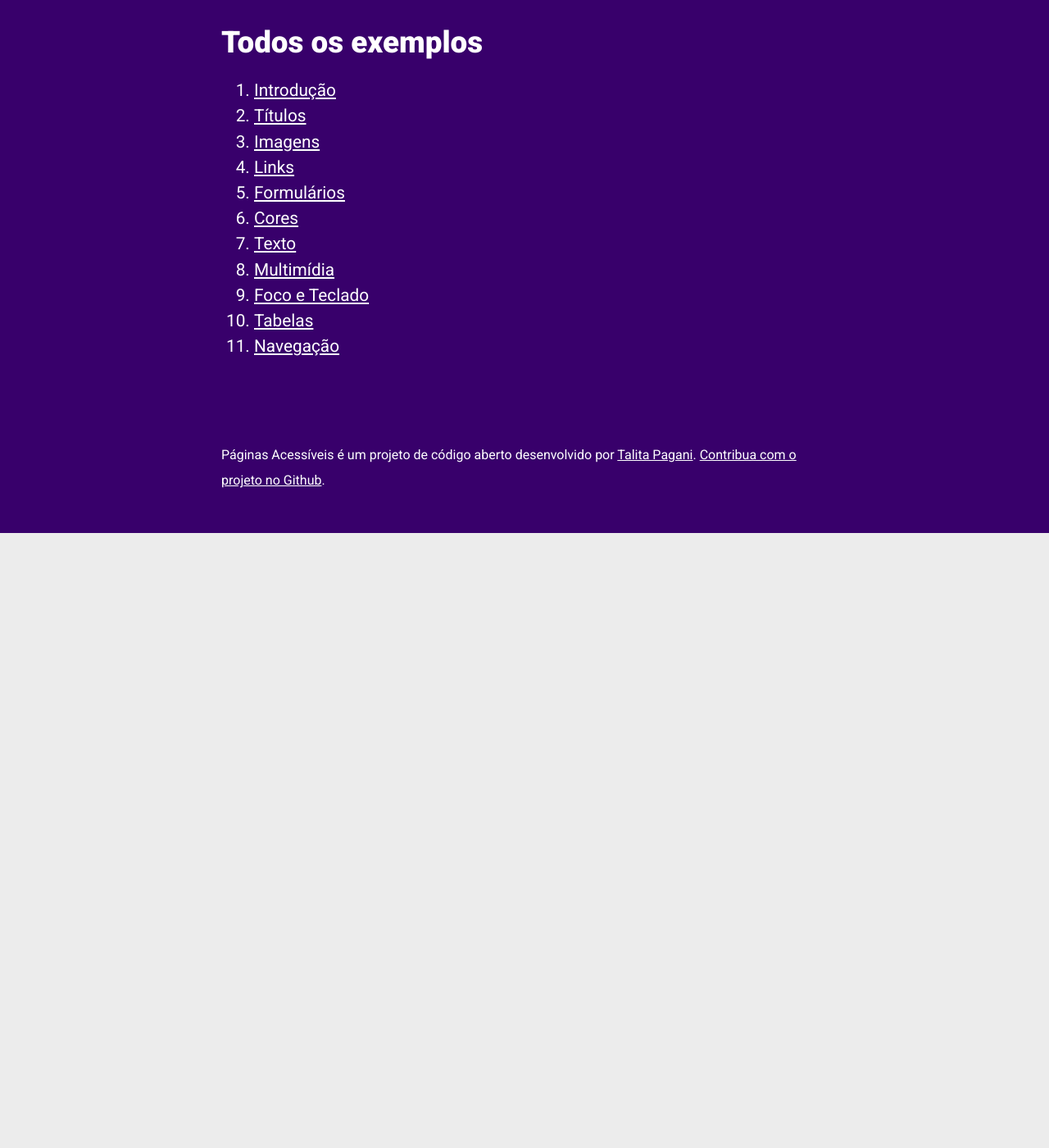
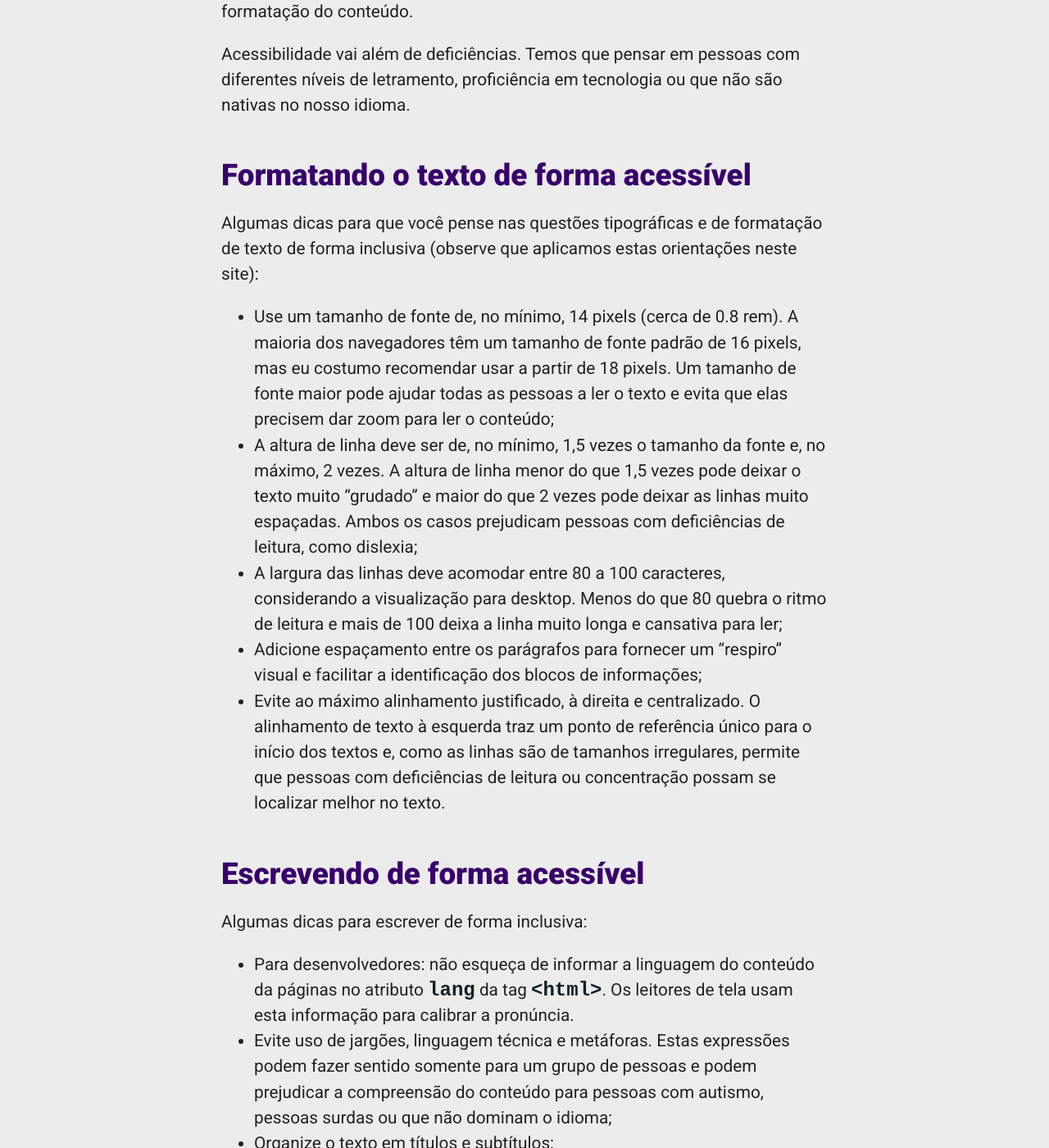
Before and after one commit to talitapagani/paginas-acessiveis, a Jekyll site: the page built from _examples/07-texto.md, in a window 1280 px wide and 1400 px high, scrolled down 479 px. Shown: the whole window at 82% size. Built offline with Jekyll 4.4.1, drawn with Linux system fonts in a browser that asks for light colours; before the commit the page ends 1129 px from its top, so only the background shows below that; some of the changed text lies outside the part shown.

Commit message:
Finish chapter about text, add placeholder for under development sections

```diff
--- a/_examples/07-texto.md
+++ b/_examples/07-texto.md
@@ -10,3 +10,31 @@ breadcrumb:
   - url: /exemplos
     title: Exemplos
 ---
+
+## Acessibilidade é também sobre o conteúdo escrito
+
+Site acessível também envolve um conteúdo que possa ser lido e compreendido adequadamente pelas pessoas. Isso envolve não apenas a escrita, mas a formatação do conteúdo.
+
+Acessibilidade vai além de deficiências. Temos que pensar em pessoas com diferentes níveis de letramento, proficiência em tecnologia ou que não são nativas no nosso idioma.
+
+## Formatando o texto de forma acessível
+
+Algumas dicas para que você pense nas questões tipográficas e de formatação de texto de forma inclusiva (observe que aplicamos estas orientações neste site):
+
+- Use um tamanho de fonte de, no mínimo, 14 pixels (cerca de 0.8 rem). A maioria dos navegadores têm um tamanho de fonte padrão de 16 pixels, mas eu costumo recomendar usar a partir de 18 pixels. Um tamanho de fonte maior pode ajudar todas as pessoas a ler o texto e evita que elas precisem dar zoom para ler o conteúdo;
+- A altura de linha deve ser de, no mínimo, 1,5 vezes o tamanho da fonte e, no máximo, 2 vezes. A altura de linha menor do que 1,5 vezes pode deixar o texto muito "grudado" e maior do que 2 vezes pode deixar as linhas muito espaçadas. Ambos os casos prejudicam pessoas com deficiências de leitura, como dislexia;
+- A largura das linhas deve acomodar entre 80 a 100 caracteres, considerando a visualização para desktop. Menos do que 80 quebra o ritmo de leitura e mais de 100 deixa a linha muito longa e cansativa para ler;
+- Adicione espaçamento entre os parágrafos para fornecer um "respiro" visual e facilitar a identificação dos blocos de informações;
+- Evite ao máximo alinhamento justificado, à direita e centralizado. O alinhamento de texto à esquerda traz um ponto de referência único para o início dos textos e, como as linhas são de tamanhos irregulares, permite que pessoas com deficiências de leitura ou concentração possam se localizar melhor no texto.
+
+## Escrevendo de forma acessível
+
+Algumas dicas para escrever de forma inclusiva:
+
+- Para desenvolvedores: não esqueça de informar a linguagem do conteúdo da páginas no atributo `lang` da tag `<html>`. Os leitores de tela usam esta informação para calibrar a pronúncia.
+- Evite uso de jargões, linguagem técnica e metáforas. Estas expressões podem fazer sentido somente para um grupo de pessoas e podem prejudicar a compreensão do conteúdo para pessoas com autismo, pessoas surdas ou que não dominam o idioma;
+- Organize o texto em títulos e subtítulos;
+- Use listas, como estamos fazendo aqui;
+- Procure não escrever parágrafos muito longos, com mais de sete linhas;
+- Explique abreviações, siglas e acrônimos. No HTML, há a tag `abbr` própria para marcar textos que representam este tipo de conteúdo;
+- Você pode marcar um trecho de texto como sendo de uma linguagem diferente, permitindo que o leitor de telas leia com a pronúncia adequada, por exemplo: `Este código está <span lang="en">inline</span>`.
```
Also changed, not shown: _examples/06-cores.md (+10 -0 lines), _examples/08-multimidia.md (+5 -0 lines), _examples/10-tabelas.md (+5 -0 lines).
